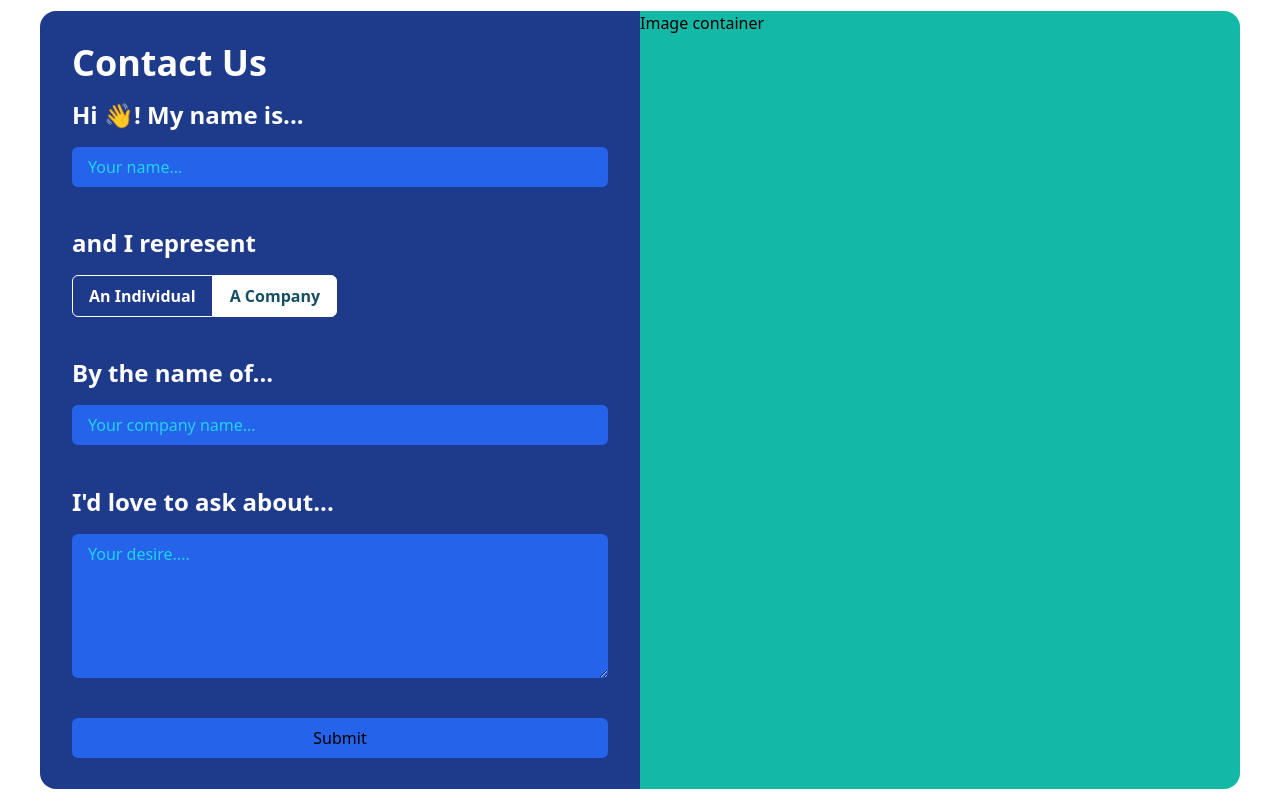
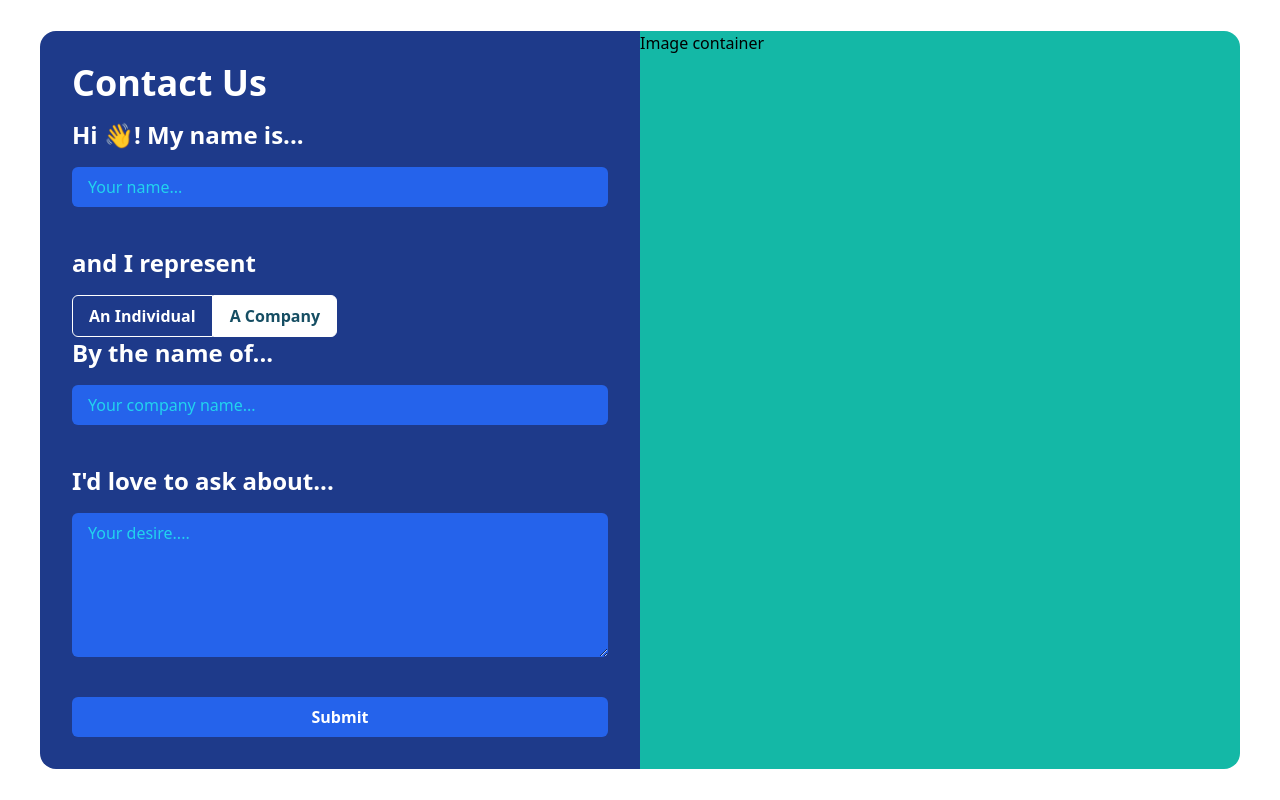
Before and after one commit to humbl3LilaS/framer-pieces, a React (Vite) app: page / in a window 1280 px wide. Both pictures are taken after a click on the button "An Individual". Built offline with nearby package versions, Linux system fonts and the light colour scheme.

Commit message:
Change: Shifting-Form draft v1

```diff
--- a/src/components/Shifting-Form/ShiftingForm.tsx
+++ b/src/components/Shifting-Form/ShiftingForm.tsx
@@ -2,41 +2,51 @@ import {useFormModeStore} from "@/store/formModeStore.ts";
 import {cn} from "@/lib/utils.ts";
 import {AnimatePresence, motion} from "framer-motion";
 
+// const hiddenBlockVariants = {
+//     initial: {
+//         y: -100,
+//         opacity: 0,
+//     },
+//     animate: {
+//
+//         y: 0,
+//         opacity: 1,
+//         transition: {
+//             duration: 0.5
+//         }
+//     },
+//     exit: {
+//         opacity: [0.5, 0, 0],
+//         y: [0, -100, -200],
+//         transition: {
+//             duration: 0.5
+//         }
+//     }
+// };
+
 const hiddenBlockVariants = {
     initial: {
         y: -100,
-        opacity: 0,
+        display: "none"
     },
     animate: {
-
         y: 0,
-        opacity: 1,
+        display: "block",
         transition: {
             duration: 0.5
         }
     },
     exit: {
+        display: "none",
+        y: -100,
         opacity: 0,
-        y: -2000,
         transition: {
-            type: "spring"
+            type: "spring",
+            stiffness: 100,
+
         }
     }
 };
-
-const visibleBlockVariants = {
-    initial: {
-        y: 0,
-    },
-    animate: {
-        y: 1,
-        transition: {
-            type: "spring",
-            duration: 0.5
-        }
-    }
-
-}
 
 export default function ShiftingForm() {
     const {isIndividual, toggle} = useFormModeStore();
@@ -51,7 +61,7 @@ export default function ShiftingForm() {
                            placeholder={"Your name..."}
                     />
                 </div>
-                <div className={"w-full *:w-full *:block"}>
+                <motion.div className={"w-full *:w-full *:block"}>
                     <label className={"mb-4 text-2xl text-white font-bold"}>and I represent</label>
                     <div>
                         <button
@@ -69,14 +79,14 @@ export default function ShiftingForm() {
                             A Company
                         </button>
                     </div>
-                </div>
                     <AnimatePresence mode={"popLayout"}>
                         {!isIndividual && (
                             <motion.div className={"w-full *:w-full *:block"}
                                         variants={hiddenBlockVariants}
-                                    initial={"initial"} animate={"animate"} exit={"initial"}
+                                        initial={"initial"} animate={"animate"} exit={"exit"}
                             >
-                            <label htmlFor={"companyName"} className={"mb-4 text-2xl text-white font-bold"}>By the name
+                                <label htmlFor={"companyName"} className={"mb-4 text-2xl text-white font-bold"}>By the
+                                                                                                                name
                                                                                                                 of...</label>
                                 <input type={"text"} id={"companyName"}
                                        className={"py-2 px-4 bg-blue-600 border-none placeholder:text-cyan-400 rounded-md"}
@@ -85,9 +95,21 @@ export default function ShiftingForm() {
                             </motion.div>)
                         }
                     </AnimatePresence>
-                <motion.div className={"w-full *:w-full *:block"} variants={visibleBlockVariants}
-                        initial={"initial"} animate={!isIndividual ? "animate" : "initial"}
-                >
+                    {/*<motion.div className={"w-full *:w-full *:block"}*/}
+                    {/*            variants={hiddenBlockVariants}*/}
+                    {/*            initial={"initial"} animate={!isIndividual ? "animate" : "exit"}*/}
+                    {/*>*/}
+                    {/*    <label htmlFor={"companyName"} className={"mb-4 text-2xl text-white font-bold"}>By the*/}
+                    {/*                                                                                    name*/}
+                    {/*                                                                                    of...</label>*/}
+                    {/*    <input type={"text"} id={"companyName"}*/}
+                    {/*           className={"py-2 px-4 bg-blue-600 border-none placeholder:text-cyan-400 rounded-md"}*/}
+                    {/*           placeholder={"Your company name..."}*/}
+                    {/*    />*/}
+                    {/*</motion.div>*/}
+                </motion.div>
+
+                <motion.div className={"w-full *:w-full *:block"}>
                     <label
                         htmlFor={"description"}
                         className={"mb-4 text-2xl text-white font-bold"}
@@ -99,9 +121,7 @@ export default function ShiftingForm() {
                               placeholder={"Your desire...."}
                     />
                 </motion.div>
-                <motion.button type={"submit"} className={"w-full py-2 bg-blue-600 rounded-md"} variants={visibleBlockVariants}
-                        initial={"initial"} animate={!isIndividual ? "animate" : "initial"}
-                >
+                <motion.button type={"submit"} className={"w-full py-2 bg-blue-600 rounded-md text-white font-bold"}>
                     Submit
                 </motion.button>
             </form>
```
Lines whose indentation alone changed are shown as unchanged.
